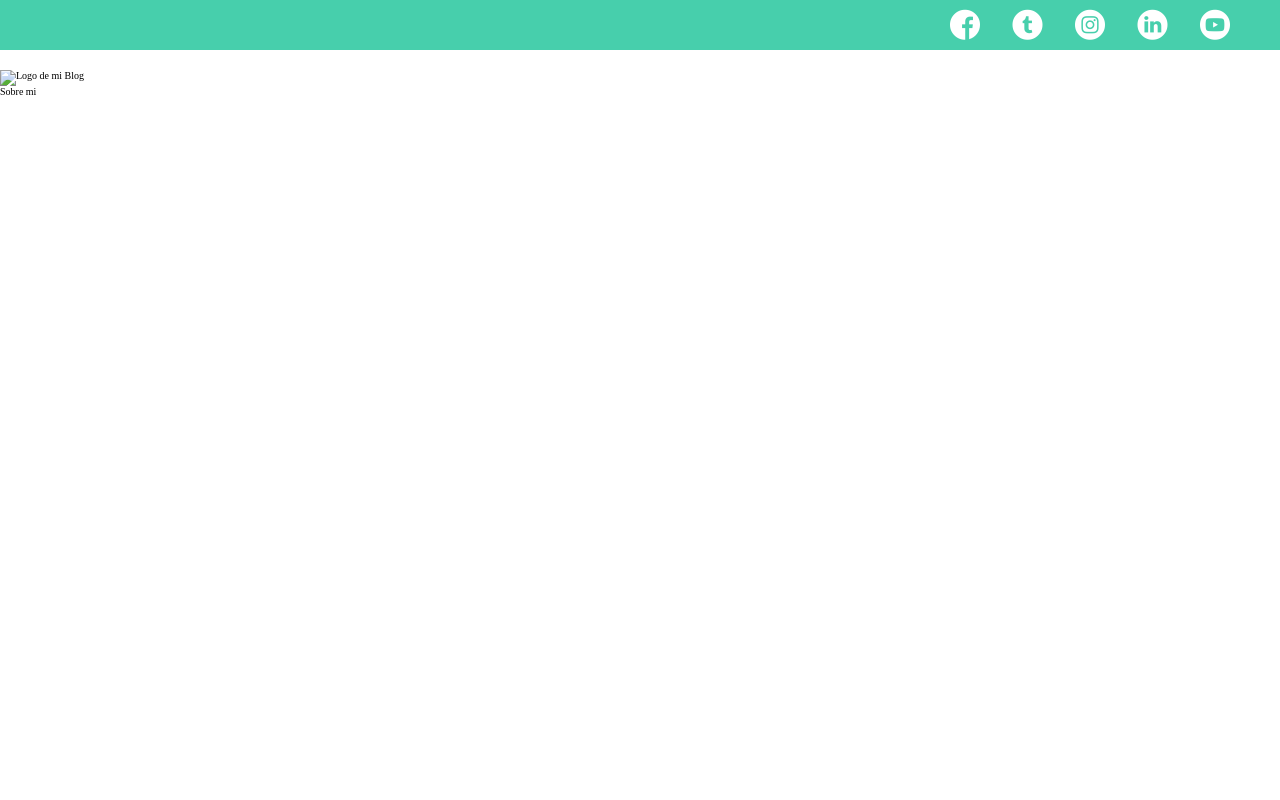
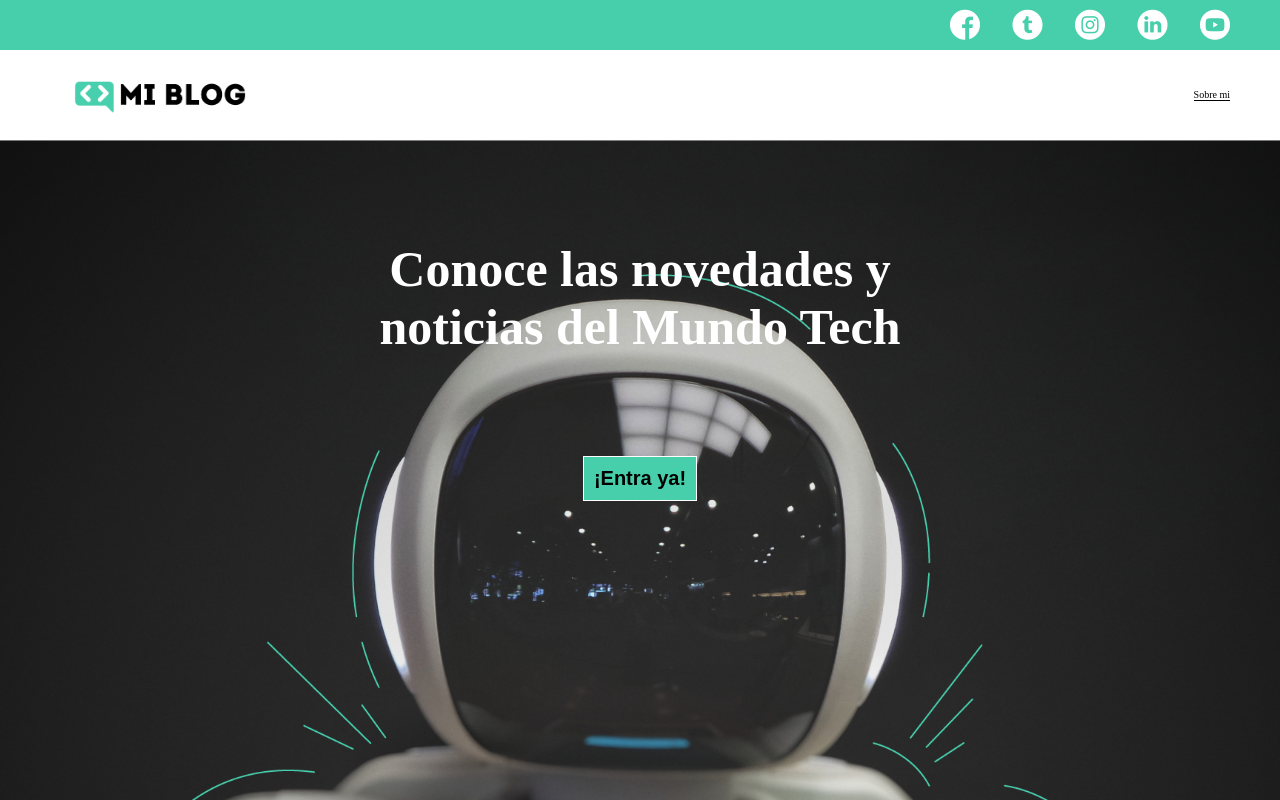
Before and after one commit to ShaviMaria/Blog, a plain HTML site: page index.html in a window 1280 px wide. Drawn offline with Linux system fonts and the light colour scheme.

Commit message:
Finalizado main de index

```diff
--- a/css/main.css
+++ b/css/main.css
@@ -50,3 +50,72 @@ header .header-icons-container .icons {
 header .icons span {
     color: white;
 }
+
+nav {
+    display: grid;
+    grid-template-columns: 1fr 1fr;
+    height: 9rem;
+}
+
+nav .nav-logo-container {
+    margin-left: 5rem;
+}
+
+nav .nav-logo-container img {
+    width: 22rem;
+    margin-top: 1rem;
+}
+
+nav .profile-link {
+    display: flex;
+    align-items: center;
+    justify-content: flex-end;
+    margin-right: 5rem;
+}
+
+nav .profile-link a {
+    color: black;
+    border-bottom: 1px solid black;
+}
+
+.main__cover {
+    background-image: url("../assets/img/Cover.png");
+    background-repeat: no-repeat;
+    background-size: cover;
+    background-position: center;
+    height: 100vh;
+    position: relative;
+}
+
+.main__cover div {
+    display: flex;
+    flex-direction: column;
+    align-items: center;
+    height: 15rem;
+    width: 60rem;
+    margin: 0 auto;
+    /* background-color: #47CFAC; */
+    justify-content: space-between;
+    position: absolute;
+    top: 10rem;
+    right: 0;
+    bottom: 0;
+    left: 0;
+}
+
+.main__cover div h1 {
+    color: white;
+    font-weight: bold;
+    text-align: center;
+    font-size: 5rem;
+}
+
+.main__cover div button {
+    margin: 10rem auto 0;
+    font-size: 2rem;
+    font-weight: bold;
+    color: black;
+    padding: 1rem;
+    background-color: #47CFAC;
+    border: 1px solid white;
+}
--- a/index.html
+++ b/index.html
@@ -23,12 +23,20 @@
         </section>
         <nav>
             <section class="nav-logo-container">
-                <a href="/"> <img src="/" alt="Logo de mi Blog"> </a>
+                <a href="/"> <img src="./assets/img/Logo-negro.png" alt="Logo de mi Blog"> </a>
             </section>
             <section class="profile-link">
                 <a href="perfil.html">Sobre mi</a>
             </section>
         </nav>
     </header>
+    <main>
+        <section class="main__cover">
+            <div>
+                <h1>Conoce las novedades y noticias del Mundo Tech</h1>
+                <button>¡Entra ya!</button>
+            </div>
+        </section>
+    </main>
 </body>
 </html>
```
